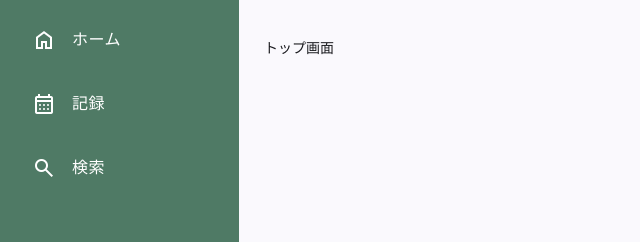
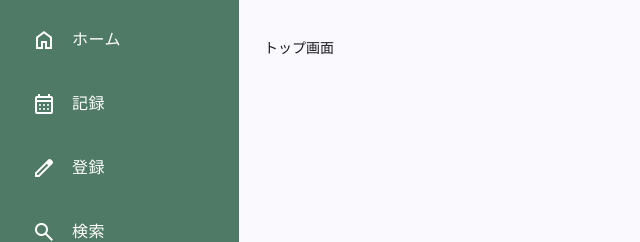
Before and after one commit to k5-mina/life-log-frontend, an Angular app: page /home in a window 1280 px wide. Shown: the top 242 px of the page, without its empty margins (0-640 px from the left). Built offline with nearby package versions, Linux system fonts and the light colour scheme.

Commit message:
登録メニュー追加

```diff
--- a/src/app/app.routes.ts
+++ b/src/app/app.routes.ts
@@ -1,6 +1,7 @@
 import { Routes } from '@angular/router';
 import { Home } from './features/home/home';
 import { Calendar } from './features/calendar/calendar';
+import { NoiseLogForm } from './features/noise-log/noise-log-form/noise-log-form';
 import { NoiseLogSearch } from './features/noise-log/noise-log-search/noise-log-search';
 
 export const routes: Routes = [
@@ -13,6 +14,10 @@ export const routes: Routes = [
     component: Calendar,
   },
   {
+    path: 'register',
+    component: NoiseLogForm,
+  },
+  {
     path: 'search',
     component: NoiseLogSearch,
   },
--- a/src/app/layout/sidebar/sidebar.html
+++ b/src/app/layout/sidebar/sidebar.html
@@ -1,17 +1,22 @@
 <nav>
   <mat-nav-list>
     <a mat-list-item routerLink="/home">
-      <mat-icon matListItemIcon class="icons">home</mat-icon>
+      <mat-icon matListItemIcon>home</mat-icon>
       <span class="menus">ホーム</span>
     </a>
 
     <a mat-list-item routerLink="/records">
-      <mat-icon matListItemIcon class="icons">calendar_month</mat-icon>
+      <mat-icon matListItemIcon>calendar_month</mat-icon>
       <span class="menus">記録</span>
     </a>
 
+    <a mat-list-item routerLink="/register">
+      <mat-icon matListItemIcon>edit</mat-icon>
+      <span class="menus">登録</span>
+    </a>
+
     <a mat-list-item routerLink="/search">
-      <mat-icon matListItemIcon class="icons">search</mat-icon>
+      <mat-icon matListItemIcon>search</mat-icon>
       <span class="menus">検索</span>
     </a>
   </mat-nav-list>
```
